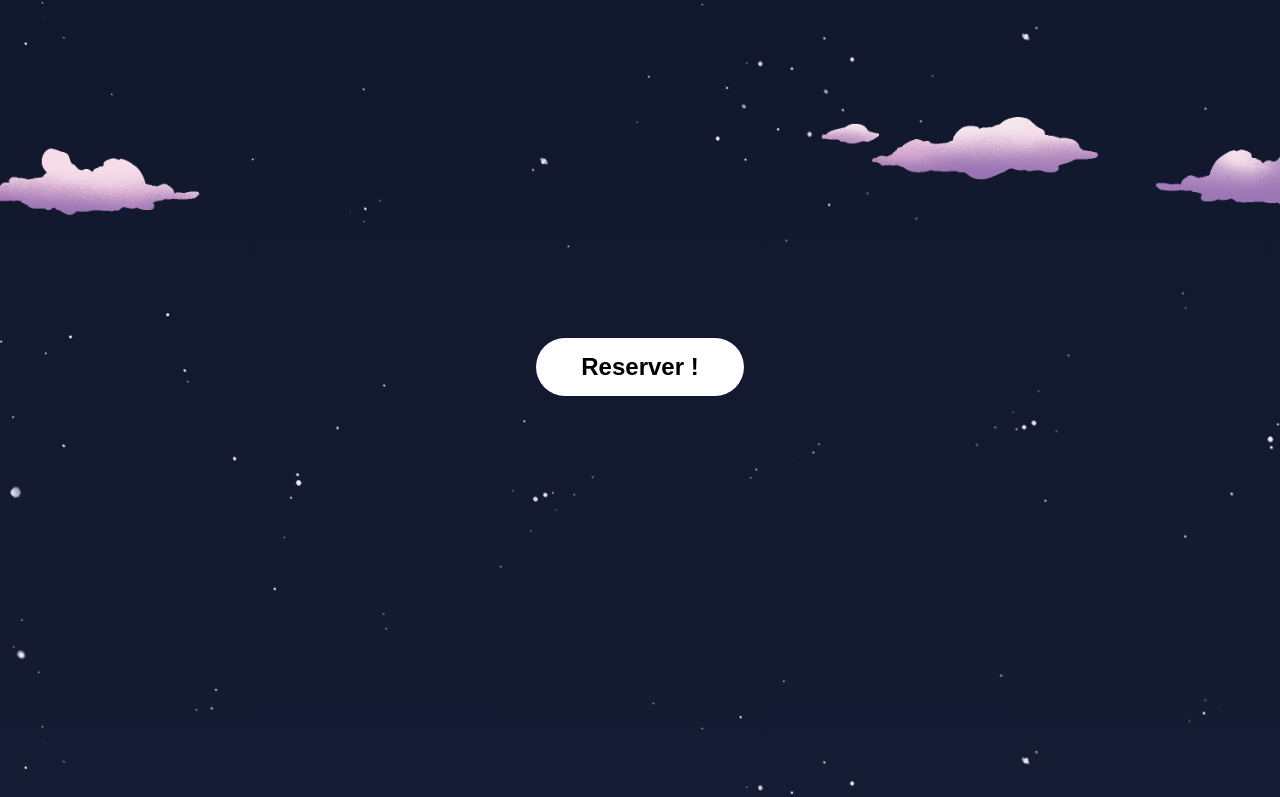
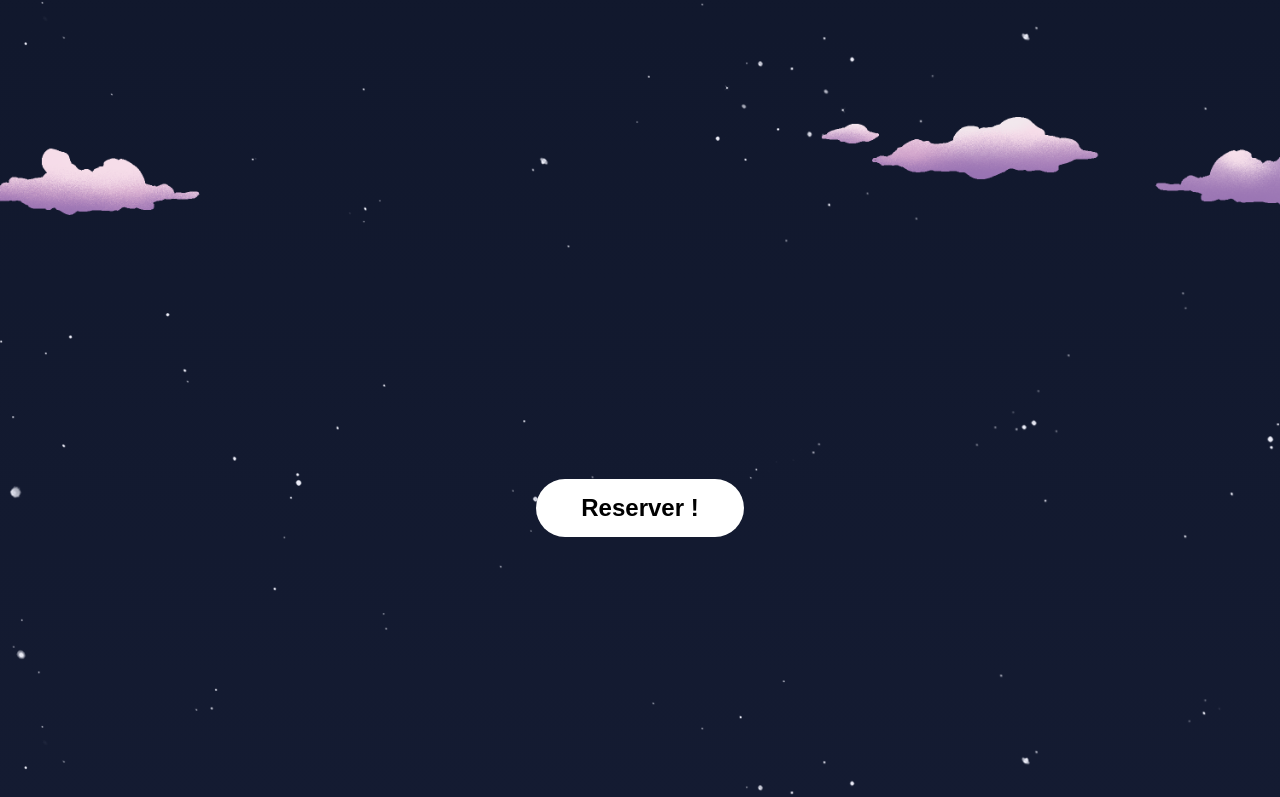
Before and after one commit to tombeaussart/reves-so-nord, a website built with Parcel: page index.html in a window 1280 px wide. Shown: the part 3883-4680 px from the top of the page. Built offline with nearby package versions, Linux system fonts and the light colour scheme.

Commit message:
Changement Bouton Reserver

```diff
--- a/styles/reserverSection.css
+++ b/styles/reserverSection.css
@@ -5,6 +5,7 @@
     display: flex;
     justify-content: center;
     align-items: center;
+    padding-top: 11%;
 }
 
 button {
```
Also changed, not shown: dist/index.html, 2 other files.
